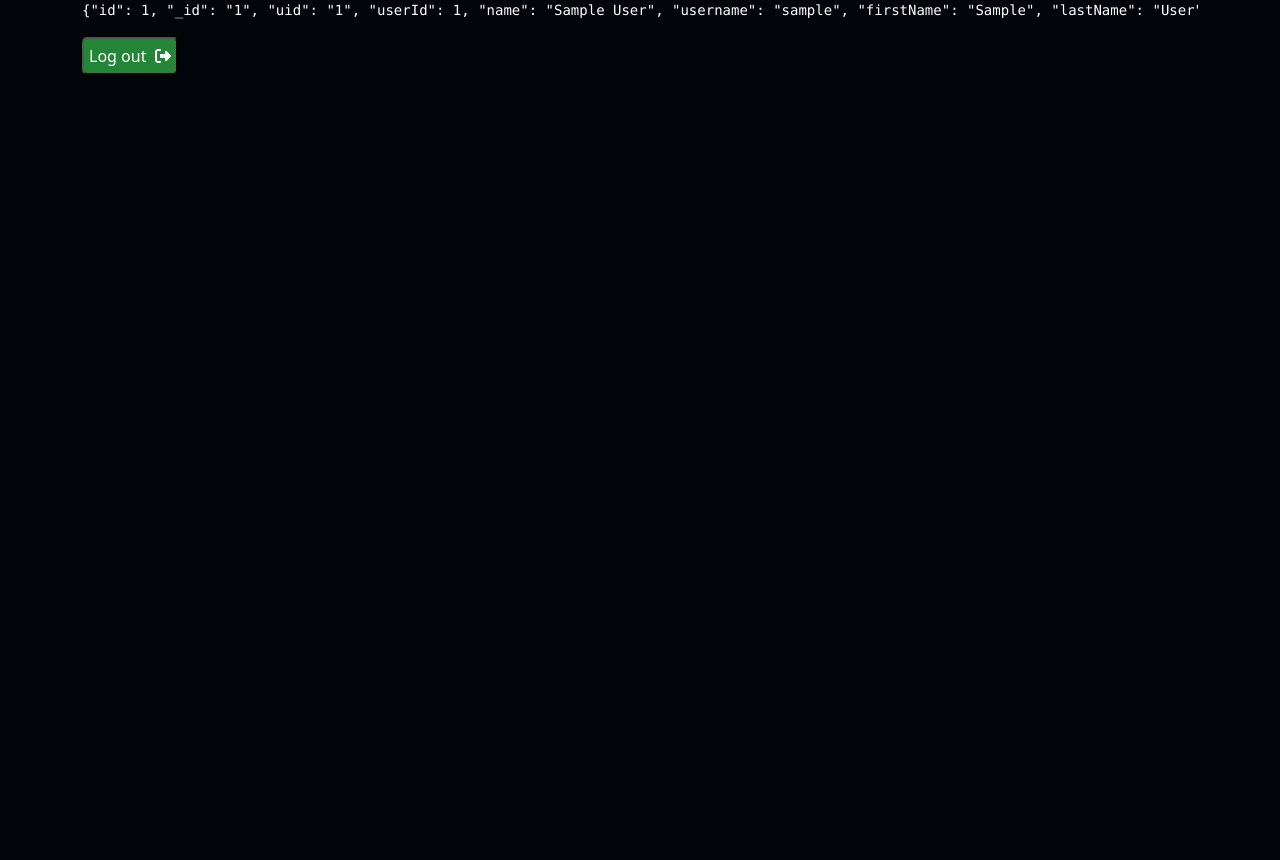
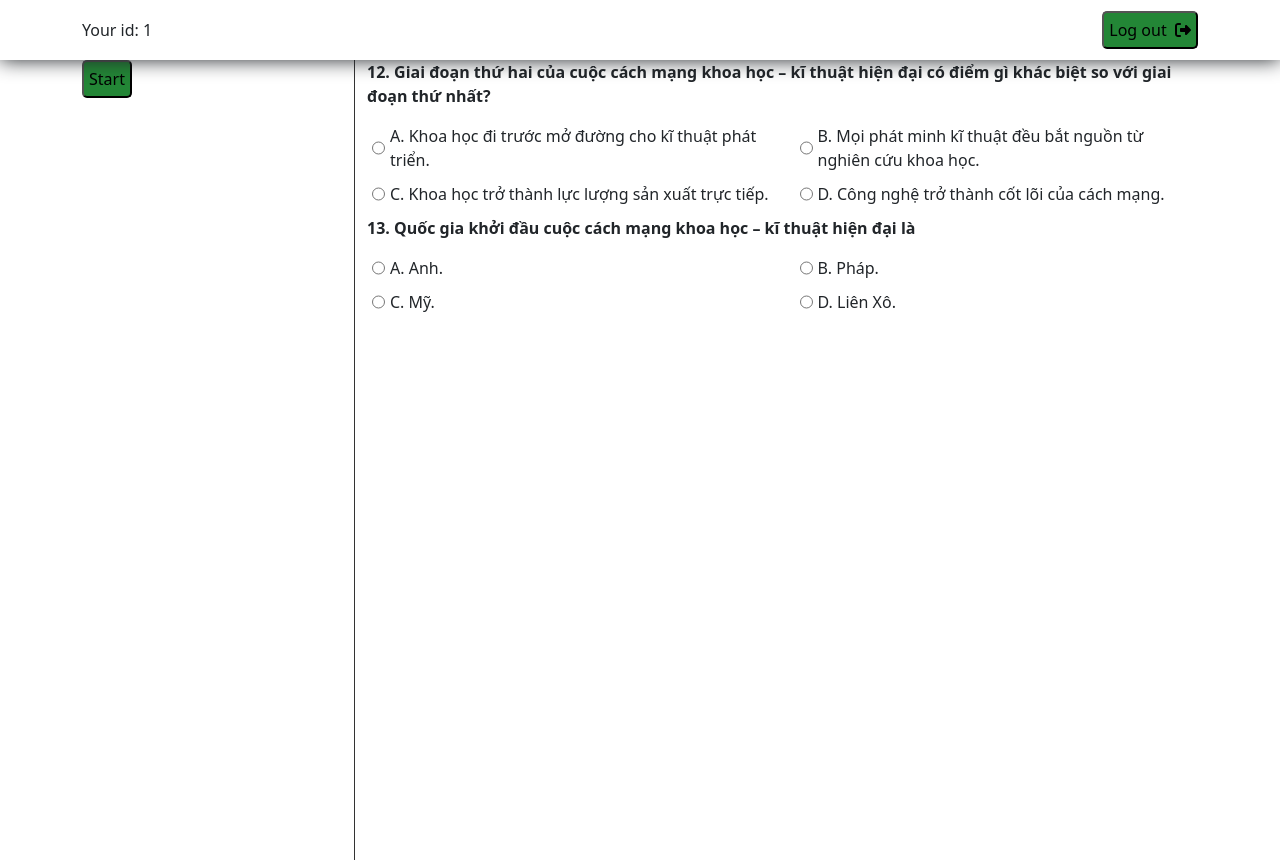
Before and after one commit to quochuy3401/rikkeisoft_tasks, a React (Create React App) app in the folder week-3-4/english-test/: page / in a window 1280 px wide. Before the commit the page ends 800 px from the top, so only its background shows below. Built offline with nearby package versions, Linux system fonts and the light colour scheme; sample sign-in values are in the browser's storage.

Commit message:
get game successfully

```diff
--- a/week-3-4/english-test/src/App.css
+++ b/week-3-4/english-test/src/App.css
@@ -2,13 +2,13 @@
   padding: 0;
   margin: 0;
   box-sizing: border-box;
-  color: #fff;
+  /* color: #fff; */
 }
 body{
 /* background-image: url("../public/images/bg-1.jpg");
 background-repeat: no-repeat;
 background-size: cover; */
-background: #010409;
+/* background: #010409; */
 }
 button {
   font-size: 16px;
--- a/week-3-4/english-test/src/App.js
+++ b/week-3-4/english-test/src/App.js
@@ -15,12 +15,12 @@ function App() {
   useEffect(() => {
     const userinfo = localStorage.getItem("userinfo");
     console.log(userinfo);
-    if (!userinfo) {
+    if (!userinfo) { //fix cho nay
       setSigningIn(false);
       navigate("/login");
     } else {
       setSigningIn(false);
-      setUser(userinfo);
+      setUser(JSON.parse(userinfo));
       navigate("/");
     }
   }, []);
--- a/week-3-4/english-test/src/components/home/Home.js
+++ b/week-3-4/english-test/src/components/home/Home.js
@@ -1,26 +1,97 @@
 import { faRightFromBracket } from "@fortawesome/free-solid-svg-icons";
 import { FontAwesomeIcon } from "@fortawesome/react-fontawesome";
-import React, { useContext} from "react";
+import React, { useContext } from "react";
 import { useNavigate } from "react-router-dom";
 import { UserContext } from "../../context/user";
+import axiosInstance from "../../util/axiosInstance";
+import "./home.css";
+import { Question } from "../question/Question";
 
 export const Home = () => {
   const userCtx = useContext(UserContext);
   const navigate = useNavigate();
 
-  // remove userinfo in localStorage and UserContext
+  //remove userinfo in localStorage and UserContext
   const handleLogOut = () => {
     localStorage.removeItem("userinfo");
     userCtx.setUser(null);
     navigate("/login");
   };
+
+  const questionList = [
+    {
+      id: 12,
+      questionTitle:
+        "Giai đoạn thứ hai của cuộc cách mạng khoa học – kĩ thuật hiện đại có điểm gì khác biệt so với giai đoạn thứ nhất?",
+      answers: [
+        "Khoa học đi trước mở đường cho kĩ thuật phát triển.",
+        "Mọi phát minh kĩ thuật đều bắt nguồn từ nghiên cứu khoa học.",
+        "Khoa học trở thành lực lượng sản xuất trực tiếp.",
+        "Công nghệ trở thành cốt lõi của cách mạng.",
+      ],
+    },
+    {
+      id: 13,
+      questionTitle:
+        "Quốc gia khởi đầu cuộc cách mạng khoa học – kĩ thuật hiện đại là",
+      answers: ["Anh.", "Pháp.", "Mỹ.", "Liên Xô."],
+    },
+  ];
+
+  const answerList = [];
+
+  //get game
+  const handleGetGame = () => {
+    const _userId = userCtx.user.id.toString();
+    const token = userCtx.user.token
+    console.log(_userId);
+    console.log(token);
+    axiosInstance
+      .post(
+        "/games/getGame",
+         {
+          examId: 24,
+          userId: _userId,
+        },
+        {
+          headers: {
+            Authorization: `Bearer ${token}`,
+          },
+        }
+      )
+      .then((res) => {
+        console.log(res);
+      });
+  };
   return (
-    <div className="container">
-      <pre>{userCtx.user}</pre>
-      <button type="button" onClick={handleLogOut}>
-        Log out &nbsp;
-        <FontAwesomeIcon icon={faRightFromBracket} />
-      </button>
+    <div className="home-page">
+      <div className="navbar">
+        <div className="container">
+          <div>
+            Your id: <span>{userCtx.user.id}</span>
+          </div>
+          <button type="button" onClick={handleLogOut}>
+            Log out &nbsp;
+            <FontAwesomeIcon icon={faRightFromBracket} />
+          </button>
+        </div>
+      </div>
+
+      <div className="container test-wrapper">
+        <div className="row">
+          <div className="left-side col-3">
+            <button type="button" onClick={handleGetGame}>
+              Start
+            </button>
+          </div>
+          <div className="right-side col-9">
+            {questionList.map((question, index) => {
+              return <Question key={index} ques={question} />;
+            })}
+            {/* <Question ques={fakeQuestion} /> */}
+          </div>
+        </div>
+      </div>
     </div>
   );
 };
--- /dev/null
+++ b/week-3-4/english-test/src/components/home/home.css
@@ -0,0 +1,18 @@
+/* *{
+    background-color: none;
+    color: black
+} */
+.home-page{
+    height: max-content;
+}
+.navbar{
+    height: 60px;
+    box-shadow: 0px 0px 20px
+}
+.left-side{
+    border-right: 1px solid #333;
+    min-height: 100vh;
+}
+.test-wrapper{
+    /* background: #fff !important; */
+}
--- a/week-3-4/english-test/src/components/login/Login.js
+++ b/week-3-4/english-test/src/components/login/Login.js
@@ -97,7 +97,8 @@ export const Login = () => {
             }
 
             localStorage.setItem("userinfo", JSON.stringify(res.data.data));
-            userCtx.setUser(JSON.stringify(res.data.data));
+            userCtx.setUser(res.data.data);
+            // JSON.stringify(res.data.data)
             setLoading(false);
             navigate("/");
           }
--- /dev/null
+++ b/week-3-4/english-test/src/components/question/Question.js
@@ -0,0 +1,36 @@
+import React from "react";
+import "./question.css";
+
+export const Question = (props) => {
+  const { id, questionTitle, answers } = props.ques;
+  const handleOnChange = (e) =>{
+    console.log(e.target.name + e.target.value);
+  }
+
+  return (
+    <div className="question-wrapper">
+      <p className="question-title">
+        {id}. {questionTitle}
+      </p>
+      <div className="row">
+        <div className="answer col-6">
+          <input type="radio" name={id} value={answers[0]} onChange={handleOnChange}/>
+          <label>A. {answers[0]}</label>
+        </div>
+        <div className="answer col-6">
+          <input type="radio" name={id} value={answers[1]} onChange={handleOnChange}/>
+          <label>B. {answers[1]}</label>
+        </div>
+        <div className="answer col-6">
+          <input type="radio" name={id} value={answers[2]} onChange={handleOnChange}/>
+          <label>C. {answers[2]}</label>
+        </div>
+        <div className="answer col-6">
+          <input type="radio" name={id} value={answers[3]} onChange={handleOnChange}/>
+          <label>D. {answers[3]}</label>
+        </div>
+
+      </div>
+    </div>
+  );
+};
--- /dev/null
+++ b/week-3-4/english-test/src/components/question/question.css
@@ -0,0 +1,14 @@
+.question-wrapper {
+  font-size: 16px;
+}
+.question-title {
+  font-weight: 700;
+}
+.answer{
+    display: flex;
+    flex-direction: row;
+    margin-bottom: 10px
+}
+.answer input[type="radio"]{
+    margin: 5px;
+}
```
Also changed, not shown: 2 other files (tests, documents, lock files or other folders).
